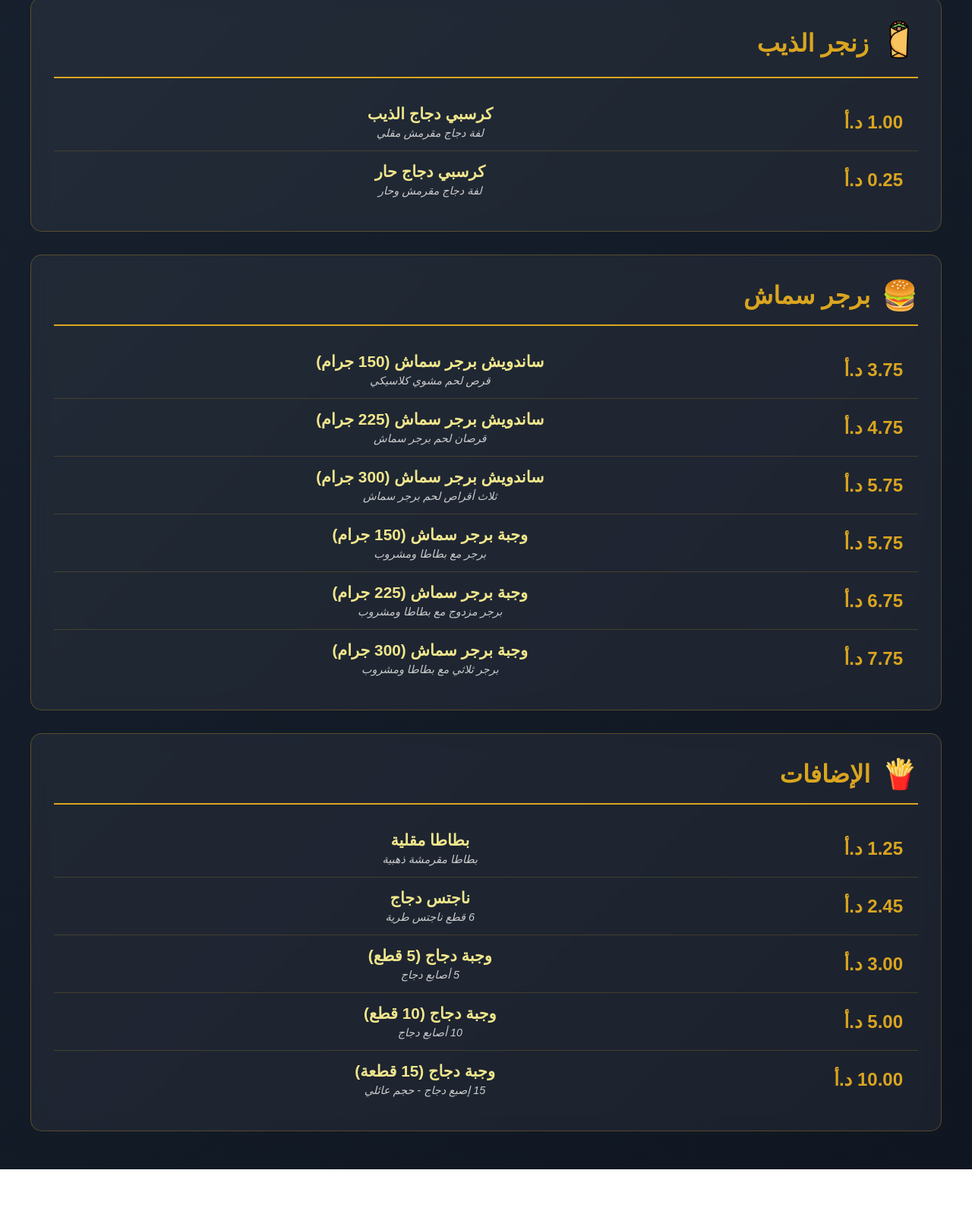
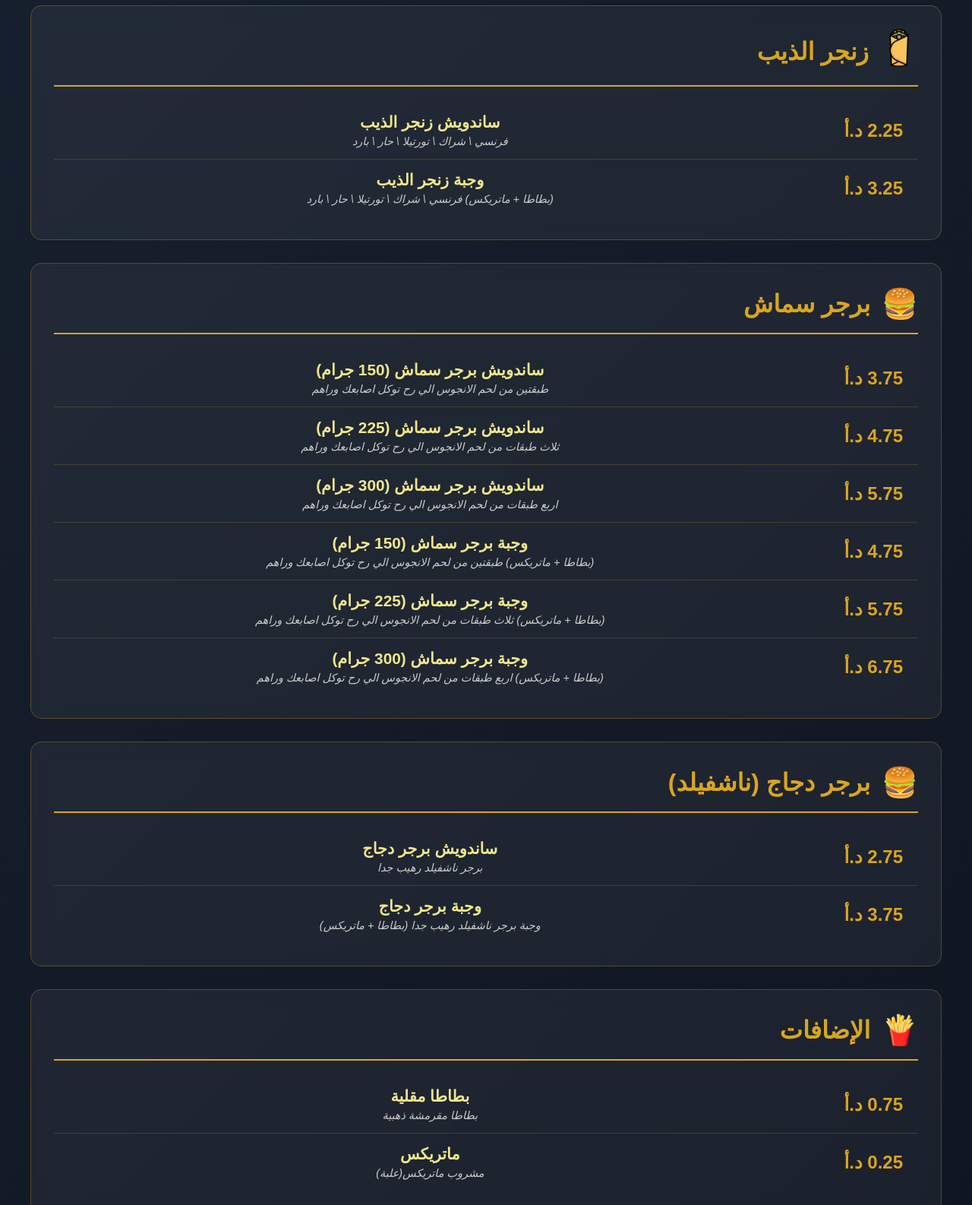
Before and after one commit to AbdallahAwaysheh/altheeb-menu, a plain HTML site: page index.html in a window 1280 px wide. Shown: the part 1020-2606 px from the top of the page at 76% size. Before the commit the page ends 2559 px from the top, so only its background shows below. Drawn offline with Linux system fonts and the light colour scheme.

Commit message:
Revise menu items and update styles
Updated menu items and descriptions for better clarity and accuracy. Adjusted styles for the 'fam' section.

```diff
--- a/index.html
+++ b/index.html
@@ -179,7 +179,9 @@
             margin-left: 0;
         }
         #fam {
-                border-bottom: 1px solid rgba(237, 90, 90, 0.2);
+                border: 1px solid rgb(255, 19, 19);
+                border-radius: 10px;
+                padding: 20px;
             }
 
         @media (max-width: 768px) {
@@ -244,15 +246,15 @@
                     </div>
                     <div class="item-price">3.75 د.أ</div>
                 </div>
-                <div class="menu-item">
+                <div class="menu-item" >
                     <div class="item-info">
                         <div class="item-name">(XL) وجبة شاورما الذيب </div>
                         <div class="item-description">وجبة حجم تربل من الشاورما اللذيذة مع مثومة ذيبة 🐺 وعلبة بطاطا زاكية جدا ومخلل</div>
                     </div>
                     <div class="item-price">5 د.أ</div>
                 </div>
-                <div class="menu-item">
-                    <div class="item-info" id="fam">
+                <div class="menu-item" id="fam">
+                    <div class="item-info" >
                         <div class="item-name"> وجبة شاورما الذيب العائلية</div>
                         <div class="item-description">وجبة حجم عائلي تتكون من 7 ساندويشات مع 3 علب مثومة 🐺 و3  علب بطاطا زاكية جدا و 3 علب مخلل مع لتر ماتريكس</div>
                     </div>
@@ -264,17 +266,17 @@
                 <h2><span class="category-icon"><img src="zinger.png" alt="" width="50px"></span> زنجر الذيب</h2>
                 <div class="menu-item">
                     <div class="item-info">
-                        <div class="item-name">كرسبي دجاج الذيب</div>
-                        <div class="item-description">لفة دجاج مقرمش مقلي</div>
+                        <div class="item-name">ساندويش زنجر الذيب</div>
+                        <div class="item-description">فرنسي \ شراك \ تورتيلا \ حار \ بارد</div>
                     </div>
-                    <div class="item-price">1.00 د.أ</div>
+                    <div class="item-price">2.25 د.أ</div>
                 </div>
                 <div class="menu-item">
                     <div class="item-info">
-                        <div class="item-name">كرسبي دجاج حار</div>
-                        <div class="item-description">لفة دجاج مقرمش وحار</div>
+                        <div class="item-name">وجبة زنجر الذيب</div>
+                        <div class="item-description"> (بطاطا + ماتريكس)  فرنسي \ شراك \ تورتيلا \ حار \ بارد</div>
                     </div>
-                    <div class="item-price">0.25 د.أ</div>
+                    <div class="item-price">3.25 د.أ</div>
                 </div>
             </div>
 
@@ -283,47 +285,64 @@
                 <div class="menu-item">
                     <div class="item-info">
                         <div class="item-name">ساندويش برجر سماش (150 جرام)</div>
-                        <div class="item-description">قرص لحم مشوي كلاسيكي</div>
+                        <div class="item-description">طبقتين من لحم الانجوس الي رح توكل اصابعك وراهم</div>
                     </div>
                     <div class="item-price">3.75 د.أ</div>
                 </div>
                 <div class="menu-item">
                     <div class="item-info">
                         <div class="item-name">ساندويش برجر سماش (225 جرام)</div>
-                        <div class="item-description">قرصان لحم برجر سماش</div>
+                        <div class="item-description"> ثلاث طبقات من لحم الانجوس الي رح توكل اصابعك وراهم</div>
                     </div>
                     <div class="item-price">4.75 د.أ</div>
                 </div>
                 <div class="menu-item">
                     <div class="item-info">
                         <div class="item-name">ساندويش برجر سماش (300 جرام)</div>
-                        <div class="item-description">ثلاث أقراص لحم برجر سماش</div>
+                        <div class="item-description">اربع طبقات من لحم الانجوس الي رح توكل اصابعك وراهم</div>
                     </div>
                     <div class="item-price">5.75 د.أ</div>
                 </div>
                 <div class="menu-item">
                     <div class="item-info">
                         <div class="item-name">وجبة برجر سماش (150 جرام)</div>
-                        <div class="item-description">برجر مع بطاطا ومشروب</div>
+                        <div class="item-description">(بطاطا + ماتريكس) طبقتين من لحم الانجوس الي رح توكل اصابعك وراهم</div>
+                    </div>
+                    <div class="item-price">4.75 د.أ</div>
+                </div>
+                <div class="menu-item">
+                    <div class="item-info">
+                        <div class="item-name">وجبة برجر سماش (225 جرام)</div>
+                        <div class="item-description">(بطاطا + ماتريكس) ثلاث طبقات من لحم الانجوس الي رح توكل اصابعك وراهم </div>
                     </div>
                     <div class="item-price">5.75 د.أ</div>
                 </div>
                 <div class="menu-item">
                     <div class="item-info">
-                        <div class="item-name">وجبة برجر سماش (225 جرام)</div>
-                        <div class="item-description">برجر مزدوج مع بطاطا ومشروب</div>
+                        <div class="item-name">وجبة برجر سماش (300 جرام)</div>
+                        <div class="item-description">(بطاطا + ماتريكس) اربع طبقات من لحم الانجوس الي رح توكل اصابعك وراهم</div>
                     </div>
                     <div class="item-price">6.75 د.أ</div>
                 </div>
+            </div>
+
+            <div class="category">
+                <h2><span class="category-icon">🍔</span> برجر دجاج (ناشفيلد)</h2>
                 <div class="menu-item">
                     <div class="item-info">
-                        <div class="item-name">وجبة برجر سماش (300 جرام)</div>
-                        <div class="item-description">برجر ثلاثي مع بطاطا ومشروب</div>
+                        <div class="item-name">ساندويش برجر دجاج</div>
+                        <div class="item-description">برجر ناشفيلد رهيب جدا</div>
                     </div>
-                    <div class="item-price">7.75 د.أ</div>
+                    <div class="item-price">2.75 د.أ</div>
+                </div>
+                <div class="menu-item">
+                    <div class="item-info">
+                        <div class="item-name">وجبة برجر دجاج</div>
+                        <div class="item-description">وجبة برجر ناشفيلد رهيب جدا (بطاطا + ماتريكس) </div>
+                    </div>
+                    <div class="item-price">3.75 د.أ</div>
                 </div>
             </div>
-
             <div class="category">
                 <h2><span class="category-icon">🍟</span> الإضافات</h2>
                 <div class="menu-item">
@@ -331,35 +350,14 @@
                         <div class="item-name">بطاطا مقلية</div>
                         <div class="item-description">بطاطا مقرمشة ذهبية</div>
                     </div>
-                    <div class="item-price">1.25 د.أ</div>
+                    <div class="item-price">0.75 د.أ</div>
                 </div>
                 <div class="menu-item">
                     <div class="item-info">
-                        <div class="item-name">ناجتس دجاج</div>
-                        <div class="item-description">6 قطع ناجتس طرية</div>
+                        <div class="item-name">ماتريكس</div>
+                        <div class="item-description">مشروب ماتريكس(علبة)</div>
                     </div>
-                    <div class="item-price">2.45 د.أ</div>
-                </div>
-                <div class="menu-item">
-                    <div class="item-info">
-                        <div class="item-name">وجبة دجاج (5 قطع)</div>
-                        <div class="item-description">5 أصابع دجاج</div>
-                    </div>
-                    <div class="item-price">3.00 د.أ</div>
-                </div>
-                <div class="menu-item">
-                    <div class="item-info">
-                        <div class="item-name">وجبة دجاج (10 قطع)</div>
-                        <div class="item-description">10 أصابع دجاج</div>
-                    </div>
-                    <div class="item-price">5.00 د.أ</div>
-                </div>
-                <div class="menu-item">
-                    <div class="item-info">
-                        <div class="item-name">وجبة دجاج (15 قطعة)</div>
-                        <div class="item-description">15 إصبع دجاج - حجم عائلي</div>
-                    </div>
-                    <div class="item-price">10.00 د.أ</div>
+                    <div class="item-price">0.25 د.أ</div>
                 </div>
             </div>
         </div>
```
